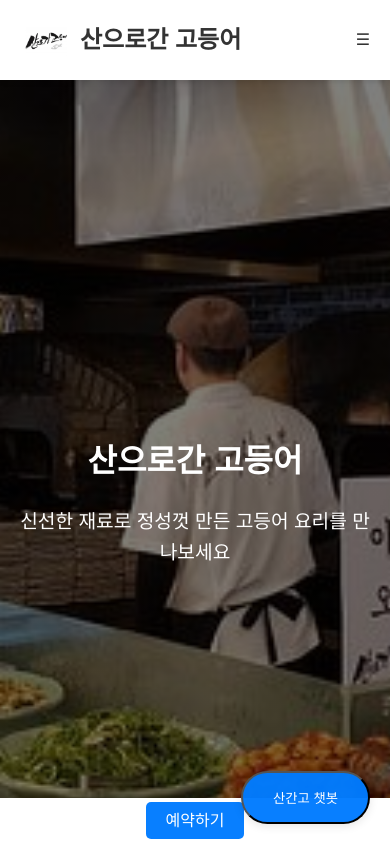
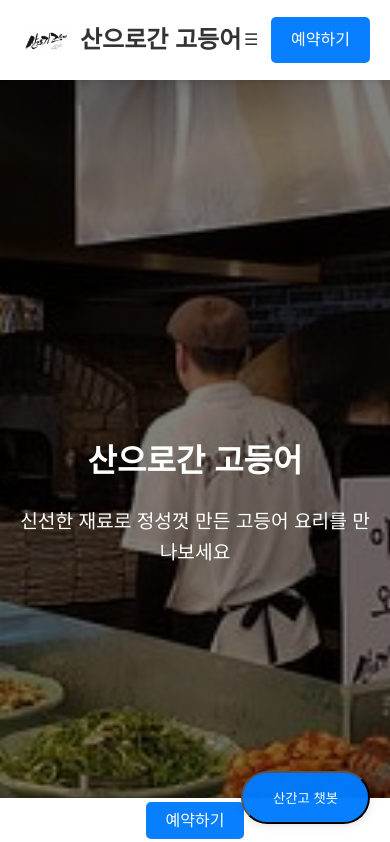
Before and after one commit to bcshine/-, a plain HTML site: page index.html in a window 390 px wide. Shown: the top 842 px of the page. Drawn offline with Linux system fonts and the light colour scheme.

Commit message:
예약버튼 모바일 위치 변경

```diff
--- a/styles.css
+++ b/styles.css
@@ -389,8 +389,16 @@ section h2 {
         gap: var(--spacing-sm);
     }
 
+    .navbar .container {
+        flex-wrap: wrap;
+    }
+    .menu-toggle, .reservation {
+        display: flex;
+        align-items: center;
+        gap: var(--spacing-xs);
+    }
     .reservation {
-        display: none;
+        margin-left: var(--spacing-xs);
     }
 
     .hero h1 {
```
